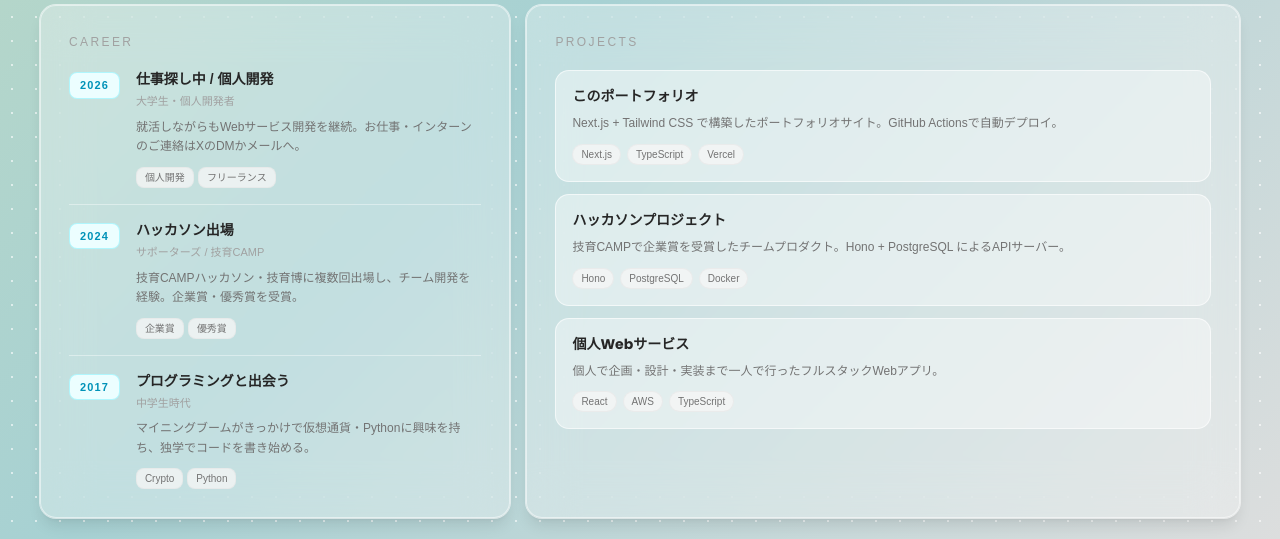
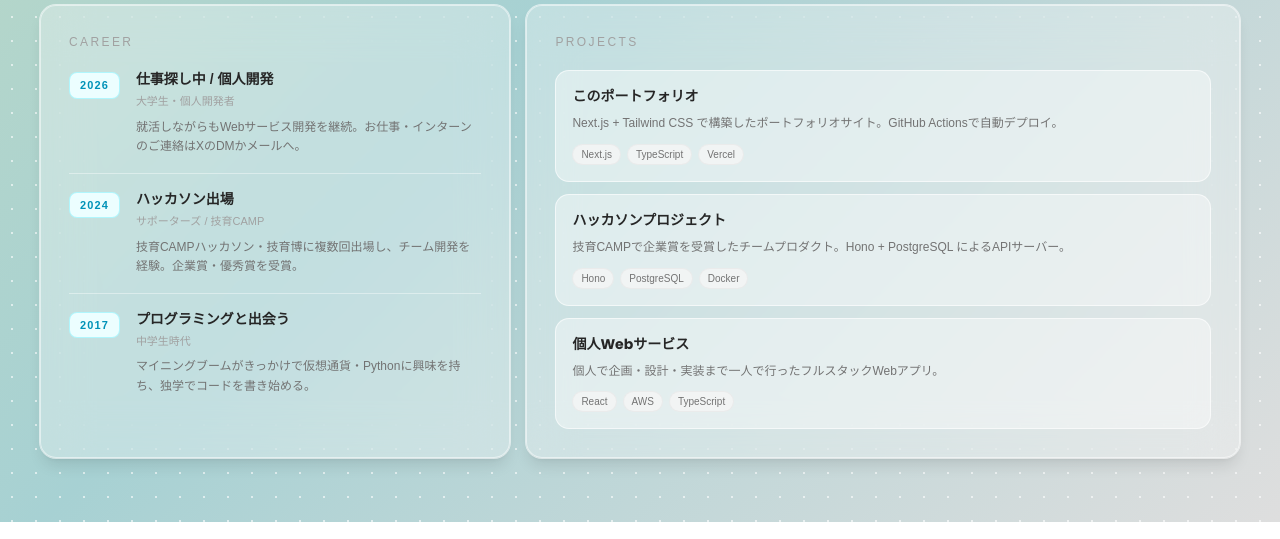
Before and after one commit to mintani/portfolio, a Next.js app: page / in a window 1280 px wide. Shown: the part 1843-2382 px from the top of the page. Built offline with nearby package versions, Linux system fonts and the light colour scheme; a web font is replaced by a local one.

Commit message:
feat: remove career tags

```diff
--- a/src/app/_components/_components/CareerPanel.tsx
+++ b/src/app/_components/_components/CareerPanel.tsx
@@ -26,18 +26,6 @@ export function CareerPanel({ compact = false }: { compact?: boolean }) {
                 {item.desc}
               </p>
             ) : null}
-            {item.tags.length > 0 ? (
-              <div className="flex flex-wrap gap-1 mt-1.5">
-                {item.tags.map((tag) => (
-                  <span
-                    key={tag}
-                    className="text-[10px] font-mono px-2 py-0.5 rounded-md bg-neutral-100/80 border border-neutral-200/60 text-neutral-500"
-                  >
-                    {tag}
-                  </span>
-                ))}
-              </div>
-            ) : null}
           </div>
         </div>
       ))}
```
